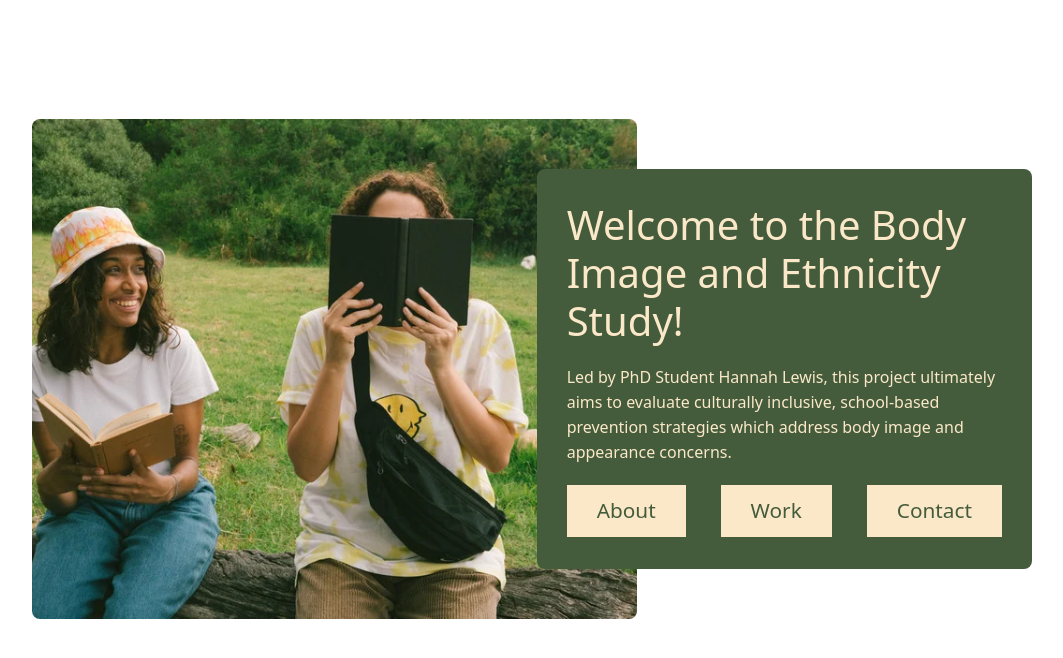
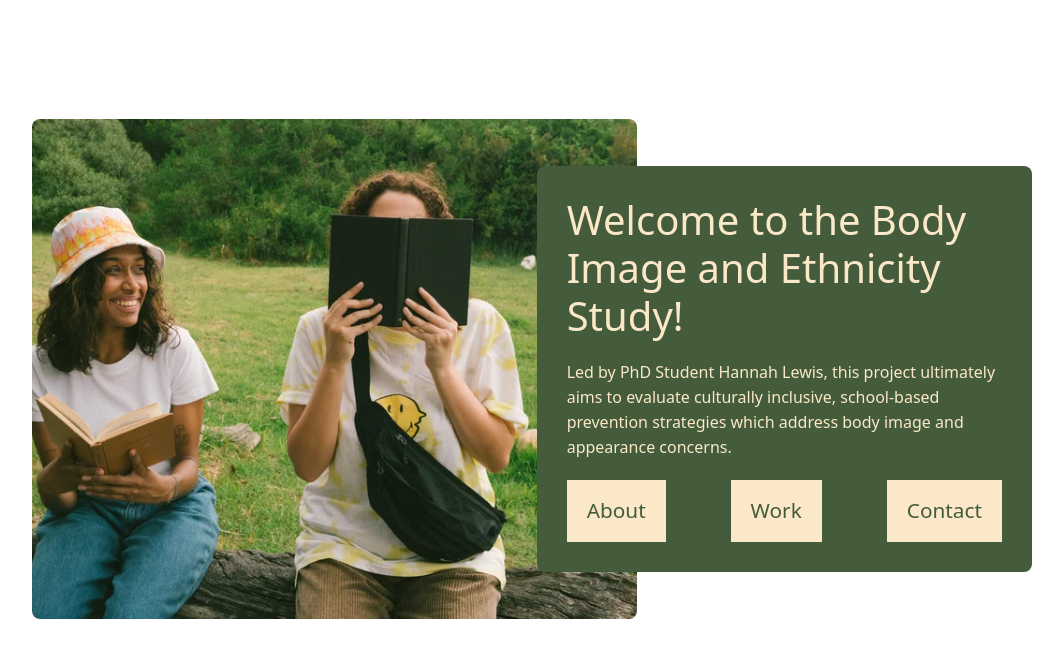
Before and after one commit to davidr49/body-image-study, a Flask app: page / in a window 1280 px wide. Shown: the part 56-714 px from the top of the page, without its empty margins (108-1171 px from the left). Run offline with Flask 2, Linux system fonts and the light colour scheme; some libraries are stand-ins or nearby versions.

Commit message:
button fix attempt

```diff
--- a/static/styles.css
+++ b/static/styles.css
@@ -82,7 +82,7 @@ section{
   text-decoration: none;
   background-color: #FAE8C8;
   color: #445C3C;
-  padding:10px 30px;
+  padding:15px 20px;
   display: inline-block;
   font-size: 1.3rem;
 }
```
